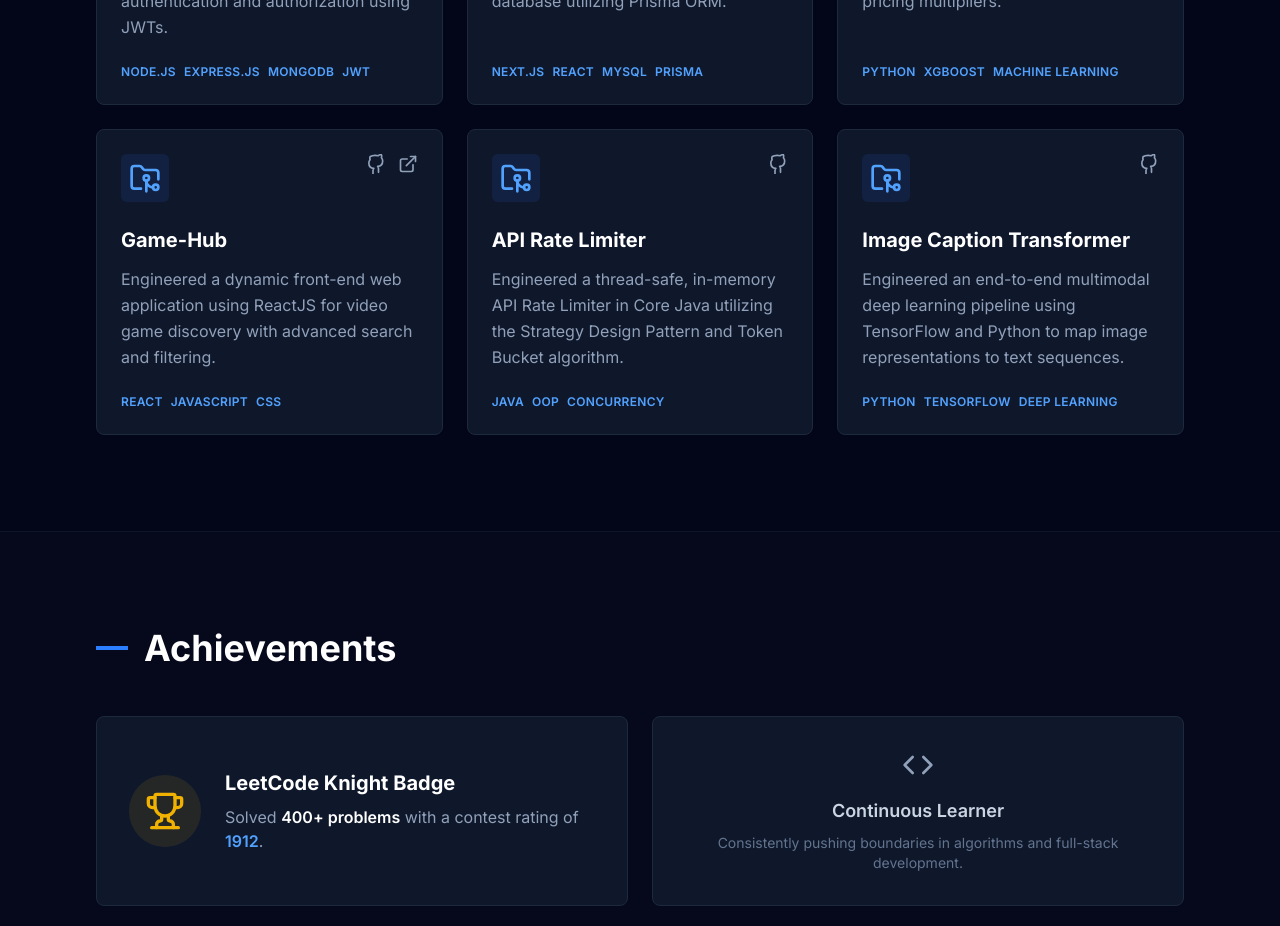
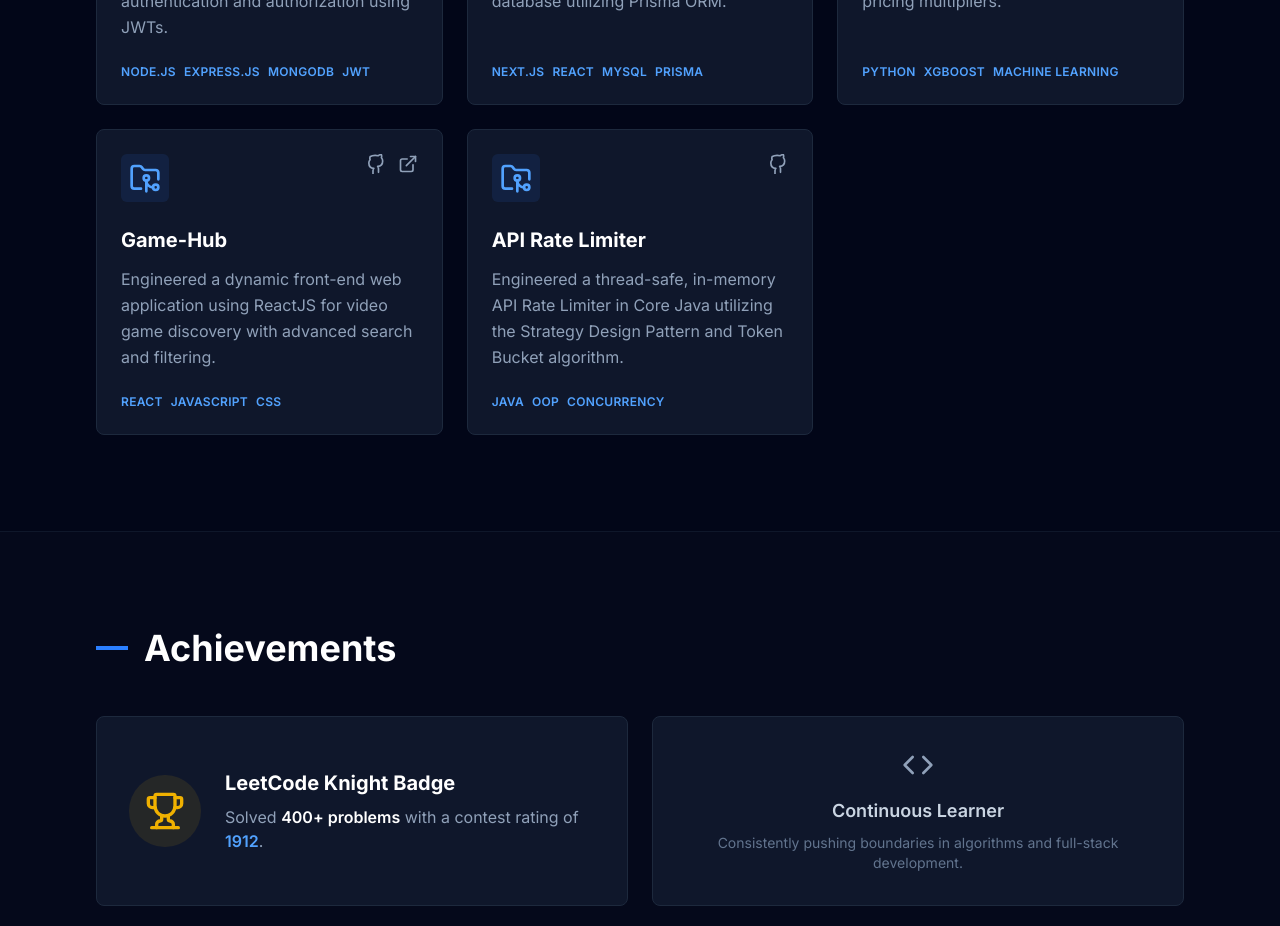
Before and after one commit to harshit-parmar07/portfolio, a Next.js app: page / in a window 1280 px wide. Shown: the part 1880-2806 px from the top of the page. Built offline with nearby package versions, Linux system fonts and the light colour scheme.

Commit message:
streamline project layout

```diff
--- a/components/Projects.js
+++ b/components/Projects.js
@@ -36,12 +36,6 @@ export default function Projects() {
       description: "Engineered a thread-safe, in-memory API Rate Limiter in Core Java utilizing the Strategy Design Pattern and Token Bucket algorithm.",
       tech: ["Java", "OOP", "Concurrency"],
       github: "https://github.com/harshit-parmar07/api-rate-limiter",
-    },
-    {
-      title: "Image Caption Transformer",
-      description: "Engineered an end-to-end multimodal deep learning pipeline using TensorFlow and Python to map image representations to text sequences.",
-      tech: ["Python", "TensorFlow", "Deep Learning"],
-      github: "https://github.com/harshit-parmar07/image-caption-transformer",
     },
   ];
 
```
